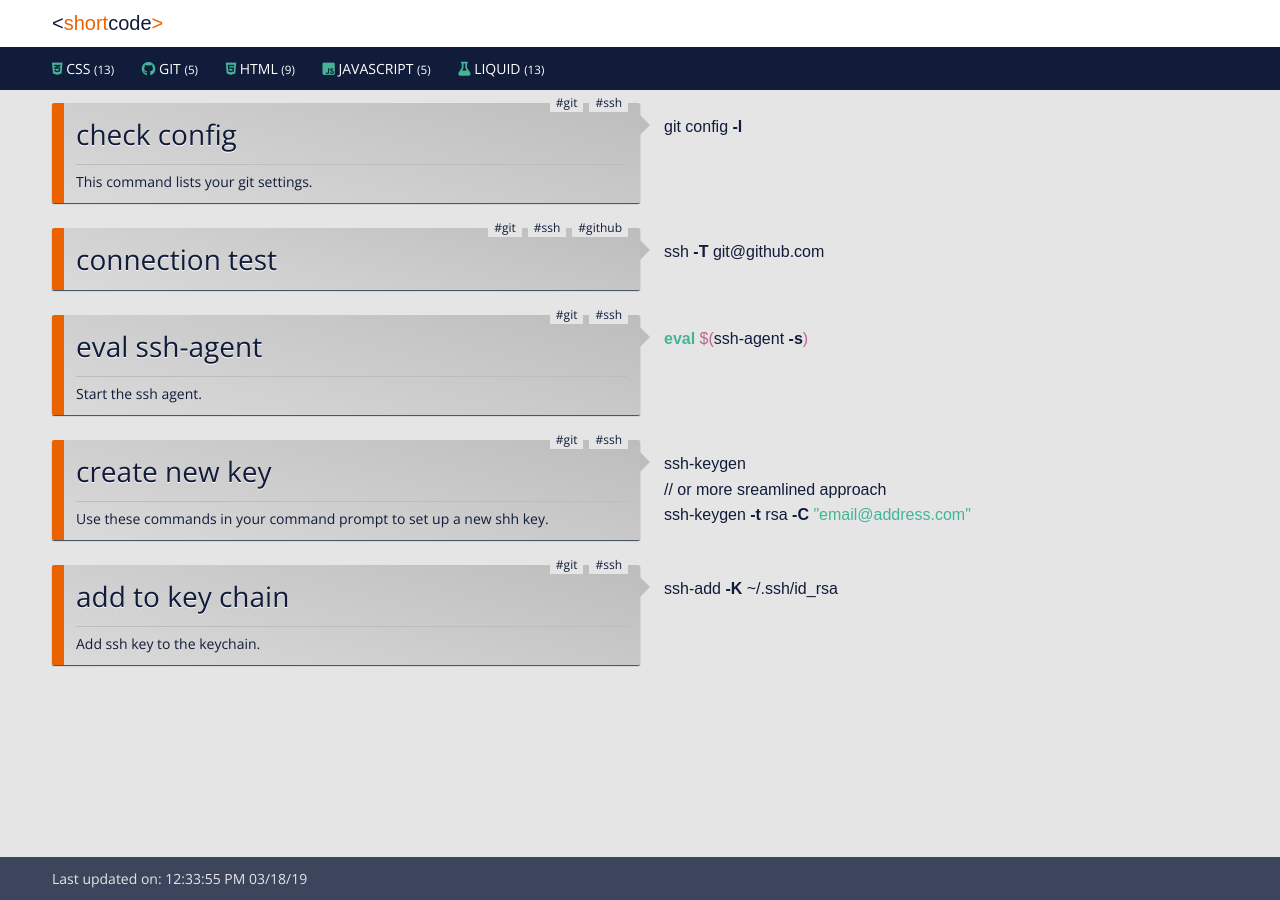
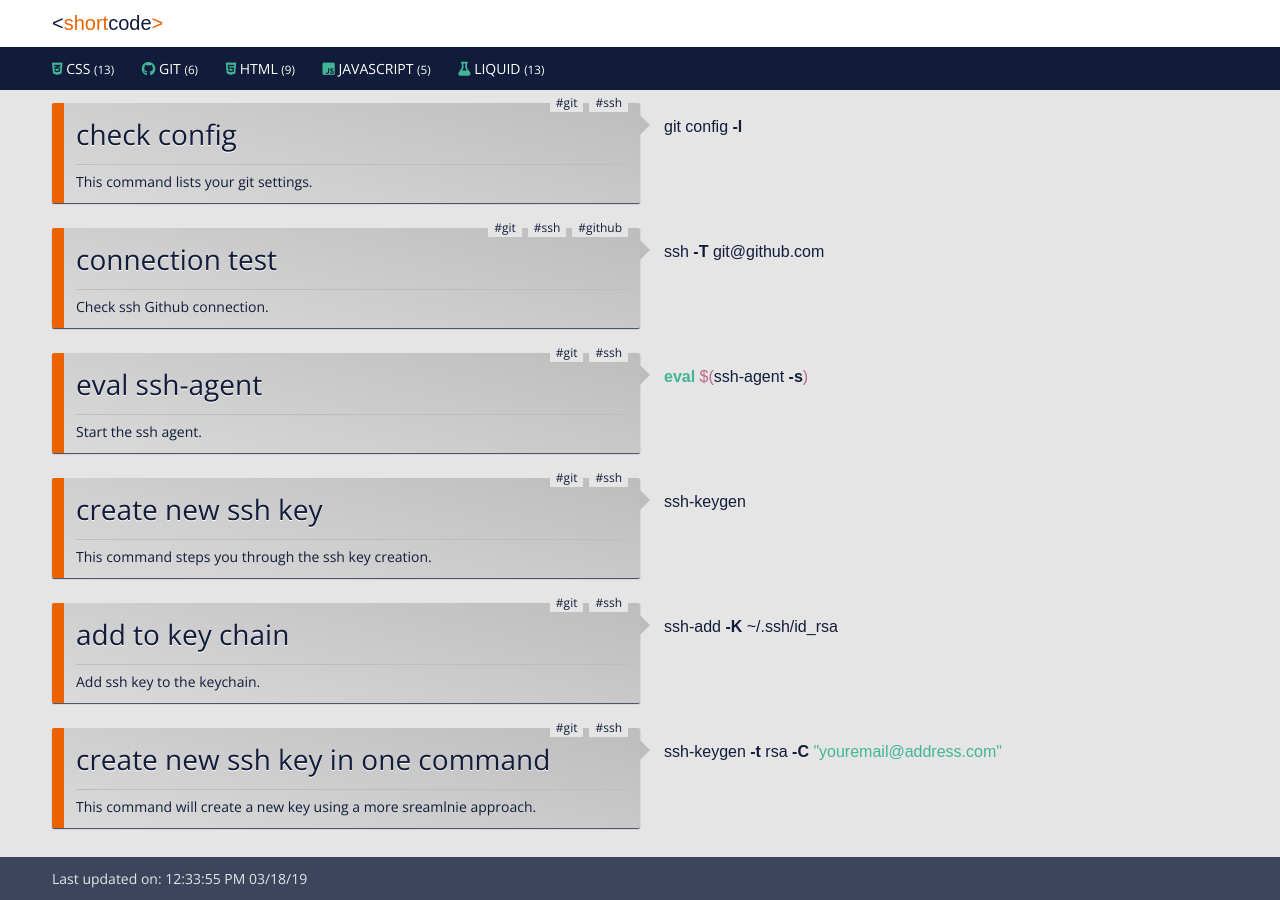
Before and after one commit to proochster/shortcode, a Jekyll site: the page built from code_git.html, in a window 1280 px wide. Built offline with Jekyll 4.4.1, drawn with Linux system fonts in a browser that asks for light colours; some web fonts are replaced.

Commit message:
+^ Git: codes

```diff
--- a/_collections/_git/connection-test.html
+++ b/_collections/_git/connection-test.html
@@ -1,6 +1,6 @@
 ---
 title: connection test
-description:
+description: Check ssh Github connection.
 tags: git ssh github
 date: 2019-03-11
 ---
--- a/_collections/_git/create-new-key.html
+++ b/_collections/_git/create-new-key.html
@@ -1,9 +1,7 @@
 ---
-title: create new key
-description: Use these commands in your command prompt to set up a new shh key.
+title: create new ssh key
+description: This command steps you through the ssh key creation.
 tags: git ssh
 date: 2019-03-13
 ---
 ssh-keygen
-// or more sreamlined approach
-ssh-keygen -t rsa -C "email@address.com"
```
Also changed, not shown: _collections/_git/create-new-key-streamlined.html (added, +7 -0 lines).
